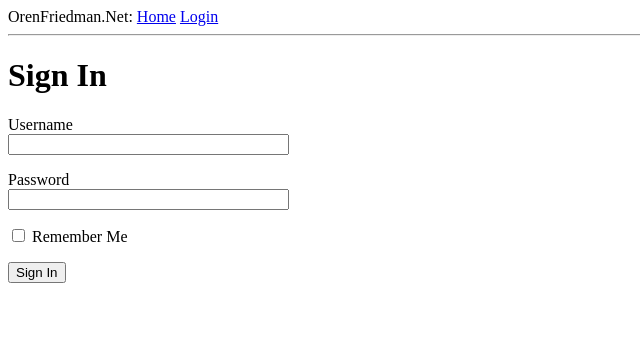
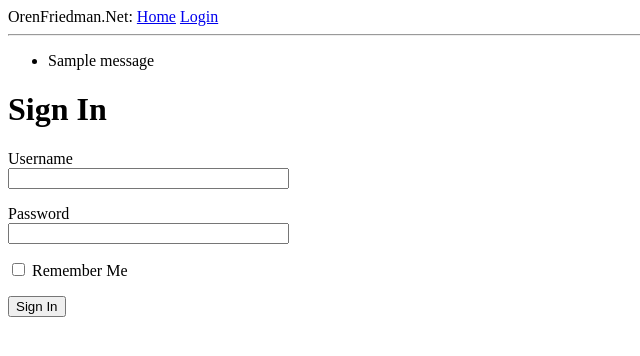
Before and after one commit to orenwf/covermonkey, a Flask app: page /login in a window 1280 px wide. Shown: the top 356 px of the page, without its empty margins (0-640 px from the left). Run offline with Flask 2, Linux system fonts and the light colour scheme; one stand-in notice (Sample message) is shown.

Commit message:
added validation to login form

```diff
--- a/app/routes.py
+++ b/app/routes.py
@@ -24,7 +24,7 @@ def index():
 def login():
     form = LoginForm()
     if form.validate_on_submit():
-        flash('Login requested for user {}, remember_me={}'
-            .format(form.username.data, form.remember_me.data))
+        flash('Login requested for user {}, remember_me={}'.format(
+            form.username.data, form.remember_me.data))
         return redirect('/index')
     return render_template('login.html', title='Sign In', form=form)
--- a/app/templates/base.html
+++ b/app/templates/base.html
@@ -13,6 +13,15 @@
 	    <a href="/login">Login</a>
 	</div>
         <hr>
+	{% with messages = get_flashed_messages() %}
+	{% if messages %}
+	<ul>
+	    {% for message in messages %}
+	    <li>{{ message }}</li>
+	    {% endfor %}
+	</ul>
+	{% endif %}
+	{% endwith %}
         {% block content %}{% endblock %}
     </body>
 </html>
--- a/app/templates/login.html
+++ b/app/templates/login.html
@@ -6,11 +6,17 @@
 	{{ form.hidden_tag() }}
 	<p>
 	    {{ form.username.label }}<br>
-	    {{ form.username(size=32) }}
+	    {{ form.username(size=32) }}<br>
+	    {% for error in form.username.errors %}
+	    <span style="color: red;">[{{ error }}]</span>
+	    {% endfor %}
 	</p>
 	<p>
 	    {{ form.password.label }}<br>
-	    {{ form.password(size=32) }}
+	    {{ form.password(size=32) }}<br>
+	    {% for error in form.password.errors %}
+	    <span style="color: red;">[{{ error }}]</span>
+	    {% endfor %}
 	</p>
 	<p>{{ form.remember_me() }} {{ form.remember_me.label }}</p>
 	<p>{{ form.submit() }}</p>
```
